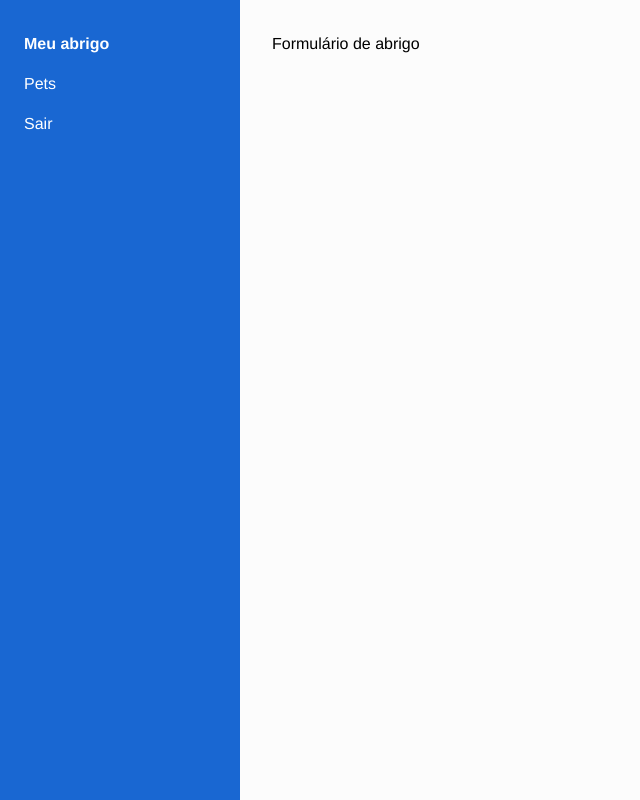
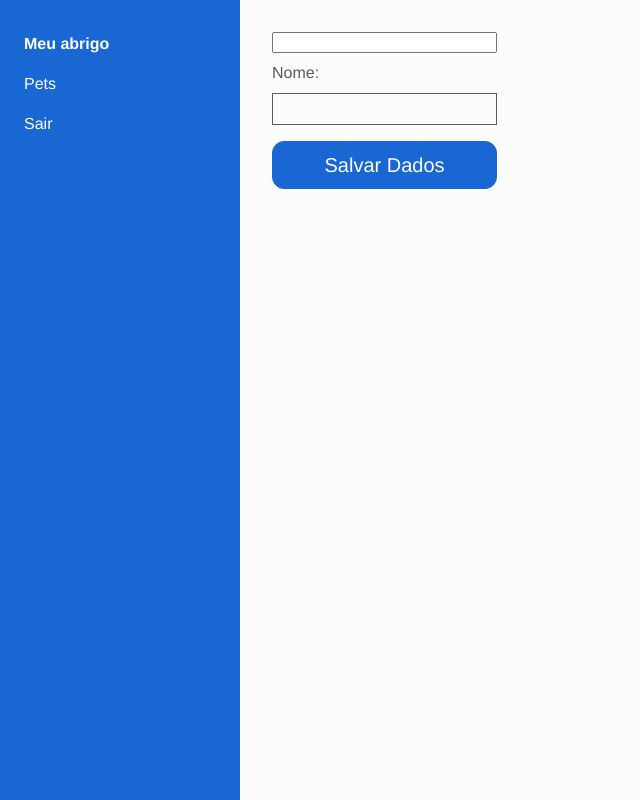
Before and after one commit to joaomiguelg/picles-spa, a React (Vite) app: page /admin in a window 1280 px wide. Shown: the whole page, without its empty margins (0-640 px from the left). Built offline with nearby package versions, Linux system fonts and the light colour scheme; no server answers.

Commit message:
create input from adm shelter

```diff
--- /dev/null
+++ b/src/components/common/Input/Input.tsx
@@ -0,0 +1,16 @@
+import { InputHTMLAttributes, Ref, forwardRef } from 'react'
+import styles from './Input.module.css'
+
+interface IInput extends InputHTMLAttributes<HTMLInputElement> {
+    label: string
+}
+
+function ForwardInput({label, ...rest}: IInput, ref: Ref<HTMLInputElement>) {
+    return (<div className={styles.inputGroup}>
+        <label>{label}</label>
+        <input ref={ref} {...rest} />
+    </div>
+    )
+}
+
+export const Input = forwardRef(ForwardInput)
--- /dev/null
+++ b/src/components/common/Input/index.ts
@@ -0,0 +1 @@
+export * from './Input'
--- a/src/pages/Admin/Shelter/Shelter.tsx
+++ b/src/pages/Admin/Shelter/Shelter.tsx
@@ -1,5 +1,24 @@
+import { Button } from "../../../components/common/Button";
+import { Input } from "../../../components/common/Input";
 import { Panel } from "../../../components/layout/Panel";
+import styles from "./Shelter.module.css"
 
 export function Shelter() {
-    return <Panel> Formulário de abrigo</Panel>
+
+    function submit(event) {
+        console.log('submit')
+    }
+
+    return (
+        <Panel>
+            <form className={styles.container} onSubmit={submit}>
+            <input />
+            <Input label="Nome:"/>
+            <Button type="submit">Salvar Dados</Button>
+
+
+            </form>
+
+        </Panel>
+    )
 }
```
